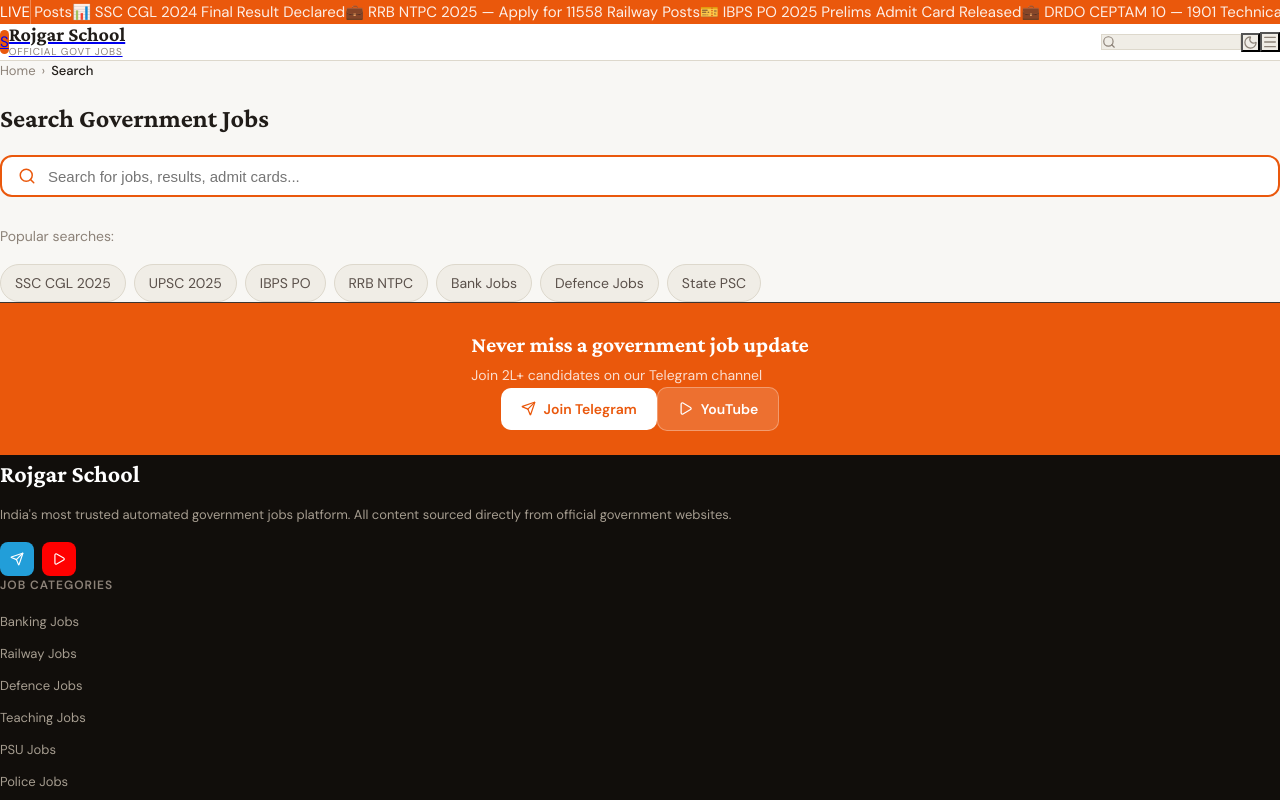
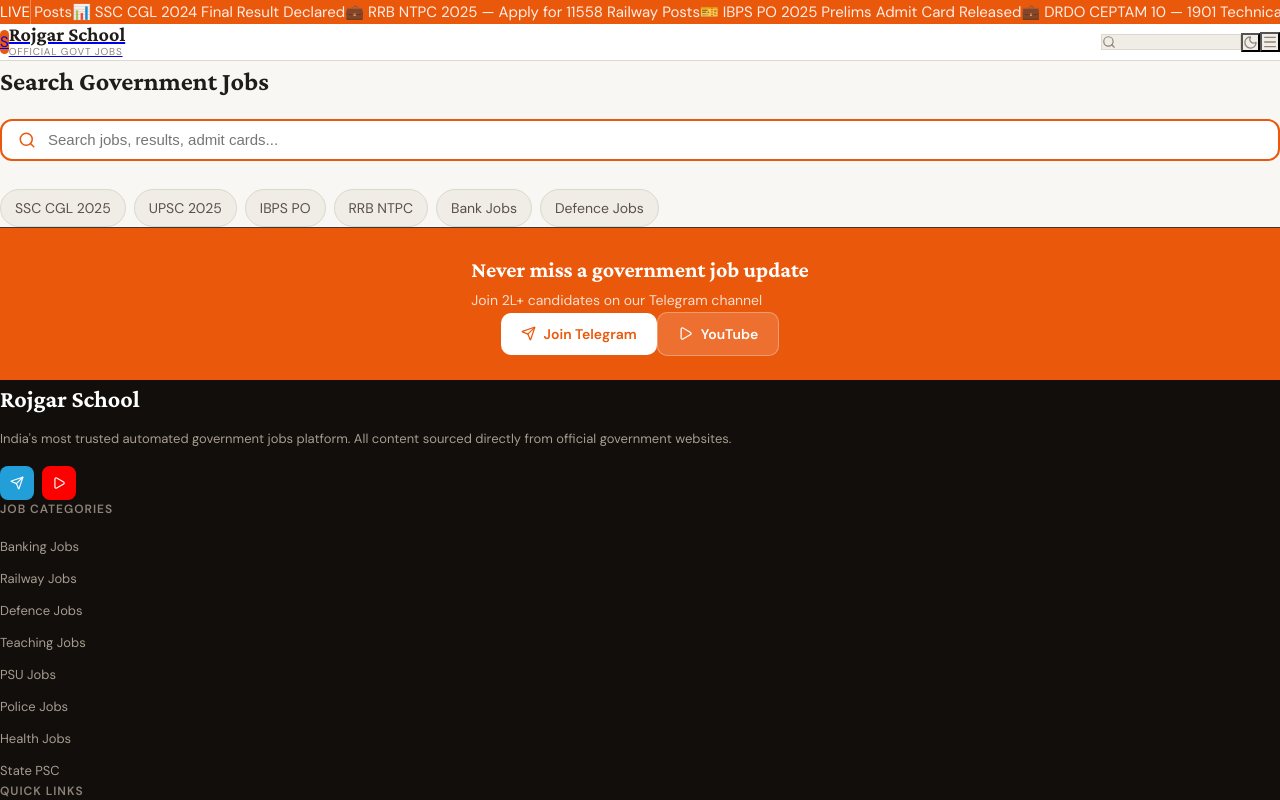
Before and after one commit to airgalaxyair/rojgarresult, a Next.js app in the folder frontend/: page /search in a window 1280 px wide. Shown: the top 800 px of the page. Built offline with nearby package versions, Linux system fonts and the light colour scheme.

Commit message:
Add files via upload

```diff
--- a/frontend/app/search/page.tsx
+++ b/frontend/app/search/page.tsx
@@ -3,97 +3,66 @@
 import { useState, useEffect, Suspense } from 'react';
 import { useSearchParams } from 'next/navigation';
 import Link from 'next/link';
-import { Search } from 'lucide-react';
+import { Search, Loader2 } from 'lucide-react';
 import PostCard from '@/components/post/PostCard';
-import { MOCK_POSTS } from '@/lib/mock-data';
-import type { Post } from '@/lib/types';
+import { normalizeAll } from '@/lib/db';
+
+const URL = 'https://urfzljcwduycxywyzlnt.supabase.co/rest/v1';
+const KEY = 'eyJhbGciOiJIUzI1NiIsInR5cCI6IkpXVCJ9.eyJpc3MiOiJzdXBhYmFzZSIsInJlZiI6InVyZnpsamN3ZHV5Y3h5d3l6bG50Iiwicm9sZSI6ImFub24iLCJpYXQiOjE3NzgzOTgyOTksImV4cCI6MjA5Mzk3NDI5OX0.63njN4bw_MAWQgobNUawXdqZeCr9_Q_egsRPCPCtn7g';
+const SEL = 'id,slug,title,post_type,status,total_vacancies,application_end,published_at,departments(id,name,slug,official_site),categories(id,name,slug,color)';
 
 function SearchResults() {
   const searchParams = useSearchParams();
   const query = searchParams.get('q') || '';
-  const [results, setResults] = useState<Post[]>([]);
+  const [results, setResults] = useState<any[]>([]);
+  const [loading, setLoading] = useState(false);
 
   useEffect(() => {
-    if (!query.trim()) {
-      setResults([]);
-      return;
-    }
-    const q = query.toLowerCase();
-    const filtered = MOCK_POSTS.filter(
-      (p) =>
-        p.title.toLowerCase().includes(q) ||
-        p.department.name.toLowerCase().includes(q) ||
-        p.category.name.toLowerCase().includes(q) ||
-        p.description.toLowerCase().includes(q)
-    );
-    setResults(filtered);
+    if (!query.trim()) { setResults([]); return; }
+    setLoading(true);
+    const q = encodeURIComponent(query);
+    fetch(`${URL}/posts?select=${SEL}&status=eq.published&or=(title.ilike.*${q}*,description.ilike.*${q}*)&order=published_at.desc&limit=30`,
+      { headers: { apikey: KEY, Authorization: `Bearer ${KEY}` } })
+      .then(r => r.json())
+      .then(data => { setResults(normalizeAll(data)); setLoading(false); })
+      .catch(() => setLoading(false));
   }, [query]);
 
   return (
     <div className="max-w-4xl mx-auto px-4 sm:px-6 py-8">
-      <nav style={{ marginBottom: 16, fontSize: 13, color: 'var(--text-muted)' }}>
-        <Link href="/" style={{ color: 'var(--text-muted)', textDecoration: 'none' }}>Home</Link>
-        <span style={{ margin: '0 6px' }}>›</span>
-        <span style={{ color: 'var(--text-primary)', fontWeight: 500 }}>Search</span>
-      </nav>
-
-      <h1 style={{ fontFamily: 'Crimson Pro, serif', fontSize: 26, fontWeight: 700, color: 'var(--text-primary)', marginBottom: 16 }}>
-        {query ? `Search results for "${query}"` : 'Search Government Jobs'}
+      <h1 style={{ fontFamily:'Crimson Pro, serif', fontSize:26, fontWeight:700, color:'var(--text-primary)', marginBottom:16 }}>
+        {query ? `Results for "${query}"` : 'Search Government Jobs'}
       </h1>
-
-      {/* Search box */}
-      <div style={{
-        display: 'flex', alignItems: 'center', gap: 12,
-        background: 'var(--bg-card)', border: '2px solid var(--accent)',
-        borderRadius: 12, padding: '10px 16px', marginBottom: 28,
-      }}>
-        <Search size={18} style={{ color: 'var(--accent)' }} />
-        <input
-          defaultValue={query}
-          placeholder="Search for jobs, results, admit cards..."
-          onKeyDown={(e) => {
-            if (e.key === 'Enter') {
-              const val = (e.target as HTMLInputElement).value;
-              if (val.trim()) window.location.href = `/search?q=${encodeURIComponent(val)}`;
-            }
-          }}
-          style={{
-            flex: 1, border: 'none', outline: 'none', fontSize: 15,
-            background: 'transparent', color: 'var(--text-primary)',
-          }}
-        />
+      <div style={{ display:'flex', alignItems:'center', gap:12, background:'var(--bg-card)', border:'2px solid var(--accent)', borderRadius:12, padding:'10px 16px', marginBottom:28 }}>
+        <Search size={18} style={{ color:'var(--accent)' }} />
+        <input autoFocus defaultValue={query}
+          placeholder="Search jobs, results, admit cards..."
+          onKeyDown={e => { if (e.key==='Enter') { const v=(e.target as HTMLInputElement).value; if(v.trim()) window.location.href=`/search?q=${encodeURIComponent(v)}`; }}}
+          style={{ flex:1, border:'none', outline:'none', fontSize:15, background:'transparent', color:'var(--text-primary)' }} />
       </div>
-
-      {query && (
-        <p style={{ fontSize: 14, color: 'var(--text-secondary)', marginBottom: 16 }}>
-          {results.length} result{results.length !== 1 ? 's' : ''} found
-        </p>
-      )}
-
-      {results.length > 0 ? (
-        <div style={{ display: 'grid', gap: 12 }}>
-          {results.map((post) => <PostCard key={post.id} post={post} />)}
+      {loading ? (
+        <div style={{ textAlign:'center', padding:'40px', color:'var(--text-muted)' }}>
+          <Loader2 size={24} style={{ margin:'0 auto 10px', animation:'spin 1s linear infinite' }} />
+          <style>{`@keyframes spin{from{transform:rotate(0deg)}to{transform:rotate(360deg)}}`}</style>
         </div>
+      ) : results.length > 0 ? (
+        <>
+          <p style={{ fontSize:14, color:'var(--text-secondary)', marginBottom:16 }}>{results.length} result{results.length!==1?'s':''} found</p>
+          <div style={{ display:'grid', gap:12 }}>{results.map((p:any) => <PostCard key={p.id} post={p} />)}</div>
+        </>
       ) : query ? (
-        <div style={{ textAlign: 'center', padding: '60px 0', color: 'var(--text-muted)' }}>
-          <Search size={40} style={{ margin: '0 auto 12px', opacity: 0.3 }} />
-          <p style={{ fontSize: 16, marginBottom: 8 }}>No results for "{query}"</p>
-          <p style={{ fontSize: 14 }}>Try searching with different keywords</p>
+        <div style={{ textAlign:'center', padding:'60px 0', color:'var(--text-muted)' }}>
+          <p style={{ fontSize:16, marginBottom:8 }}>No results for "{query}"</p>
+          <p style={{ fontSize:14 }}>Try different keywords</p>
         </div>
       ) : (
-        <div>
-          <p style={{ fontSize: 14, color: 'var(--text-muted)', marginBottom: 16 }}>Popular searches:</p>
-          <div style={{ display: 'flex', flexWrap: 'wrap', gap: 8 }}>
-            {['SSC CGL 2025', 'UPSC 2025', 'IBPS PO', 'RRB NTPC', 'Bank Jobs', 'Defence Jobs', 'State PSC'].map((term) => (
-              <a key={term} href={`/search?q=${encodeURIComponent(term)}`} style={{
-                padding: '7px 14px', borderRadius: 999,
-                background: 'var(--bg-subtle)', border: '1px solid var(--border)',
-                fontSize: 14, color: 'var(--text-secondary)', textDecoration: 'none', transition: 'all 0.15s',
-              }}>
-                {term}
-              </a>
-            ))}
-          </div>
+        <div style={{ display:'flex', flexWrap:'wrap', gap:8 }}>
+          {['SSC CGL 2025','UPSC 2025','IBPS PO','RRB NTPC','Bank Jobs','Defence Jobs'].map(term => (
+            <a key={term} href={`/search?q=${encodeURIComponent(term)}`}
+              style={{ padding:'7px 14px', borderRadius:999, background:'var(--bg-subtle)', border:'1px solid var(--border)', fontSize:14, color:'var(--text-secondary)', textDecoration:'none' }}>
+              {term}
+            </a>
+          ))}
         </div>
       )}
     </div>
@@ -102,7 +71,7 @@
 
 export default function SearchPage() {
   return (
-    <Suspense fallback={<div className="max-w-4xl mx-auto px-4 py-8" style={{ color: 'var(--text-muted)' }}>Loading...</div>}>
+    <Suspense fallback={<div className="max-w-4xl mx-auto px-4 py-8" style={{ color:'var(--text-muted)' }}>Loading...</div>}>
       <SearchResults />
     </Suspense>
   );
```
